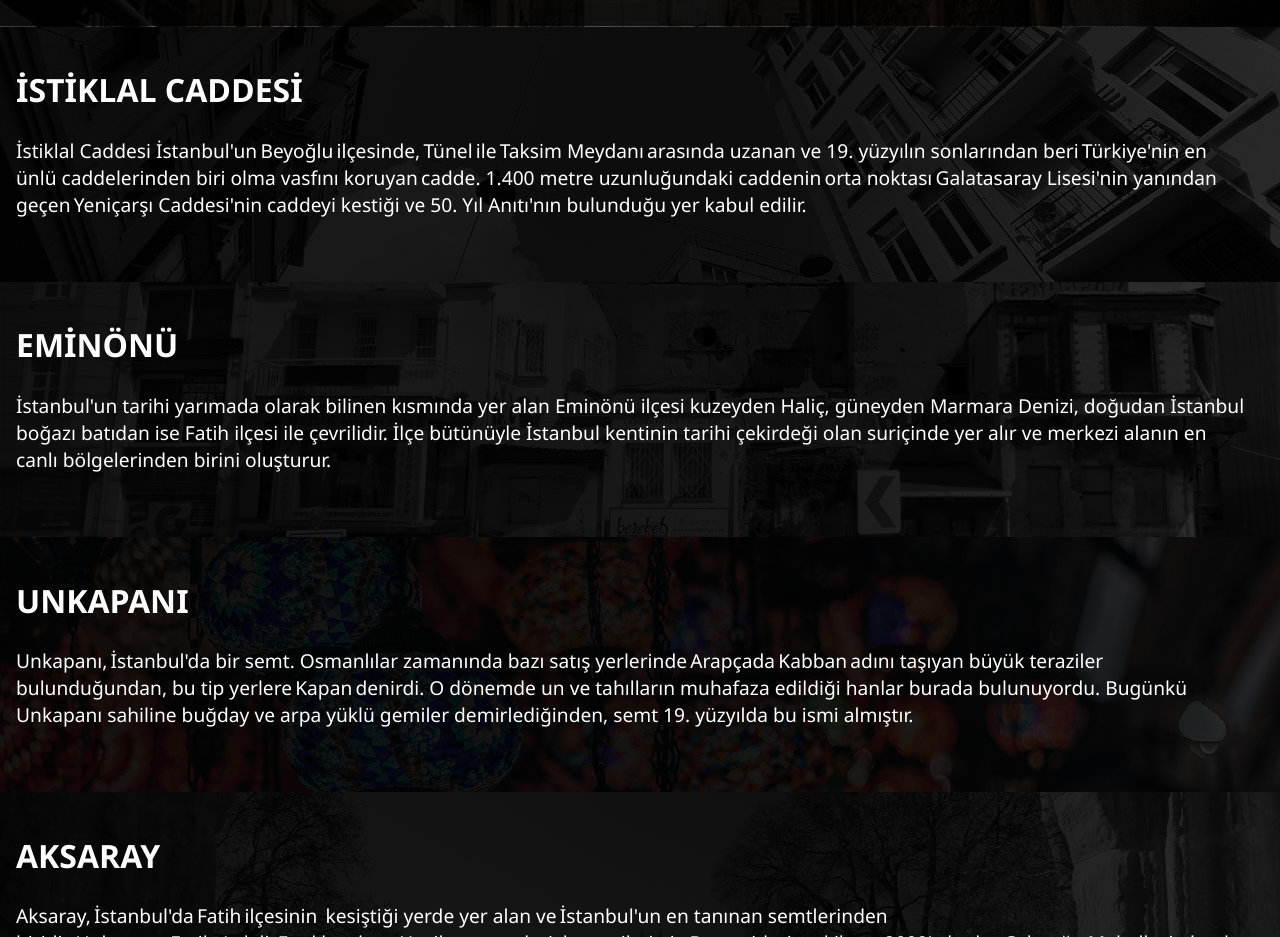
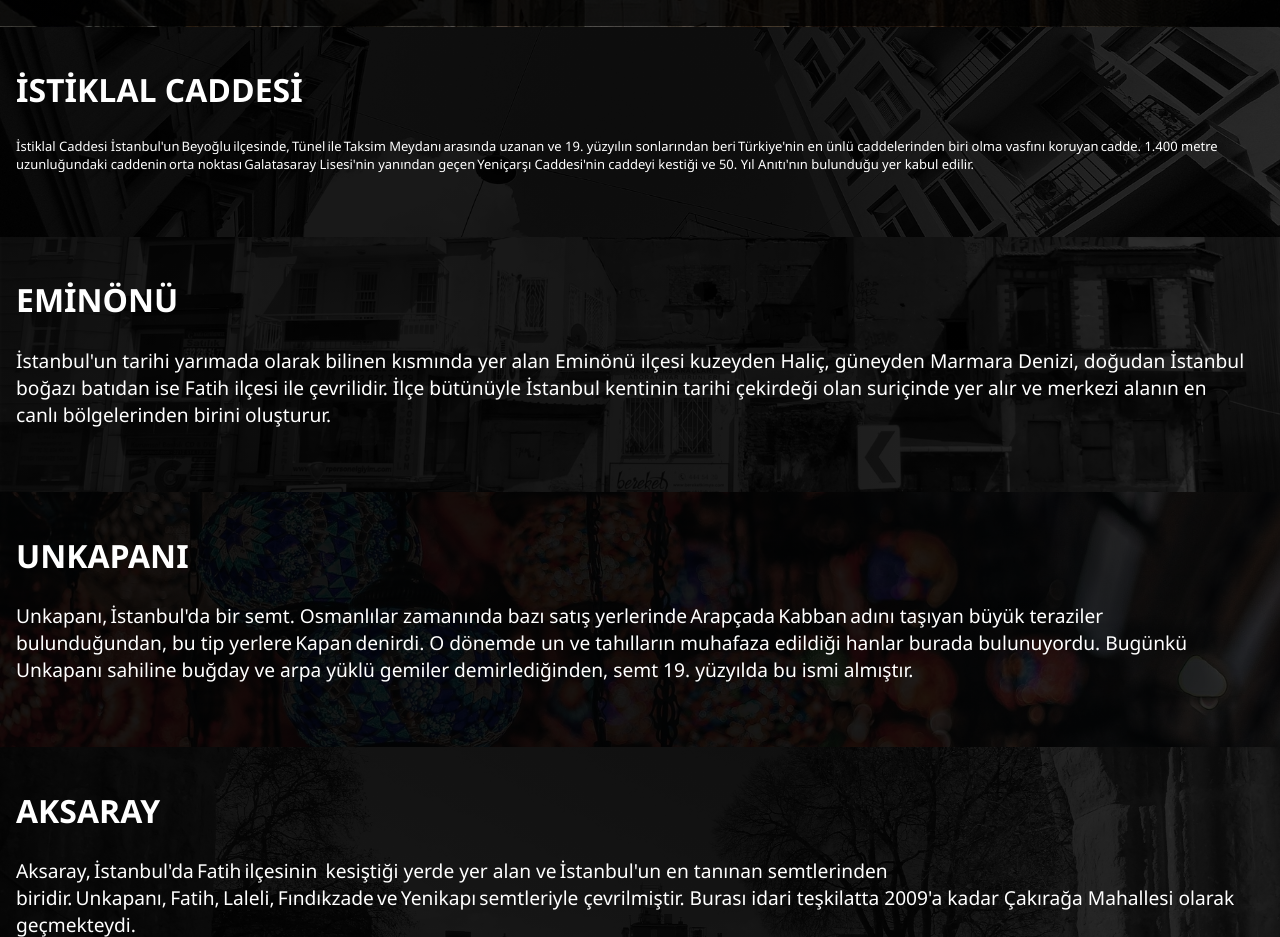
Before and after one commit to defineninizindeistanbul/defineninizindeistanbul.github.io, a plain HTML site: page two.html in a window 1280 px wide. Shown: the part 980-1917 px from the top of the page. Drawn offline with Linux system fonts and the light colour scheme.

Commit message:
fixed text sizing

```diff
--- a/two.html
+++ b/two.html
@@ -62,11 +62,11 @@
             style="background-image: linear-gradient(90deg, rgba(0,0,0,0.9) 60%, rgba(0,0,0,0.8) 100%), url(images/splash/istiklalcaddesi.jpg); padding-bottom: 4rem;">
             <div class="sections-section-text">
                 <h1>İSTİKLAL CADDESİ</h1>
-                <h2 style="margin-bottom: 0rem;">İstiklal Caddesi İstanbul'un Beyoğlu ilçesinde, Tünel ile Taksim
+                <h2 style="margin-bottom: 0rem; font-size: small;">İstiklal Caddesi İstanbul'un Beyoğlu ilçesinde, Tünel ile Taksim
                     Meydanı arasında uzanan ve 19. yüzyılın sonlarından beri Türkiye'nin en ünlü caddelerinden biri olma
                     vasfını koruyan cadde. 1.400 metre uzunluğundaki caddenin orta noktası Galatasaray Lisesi'nin
                     yanından geçen Yeniçarşı Caddesi'nin caddeyi kestiği ve 50. Yıl Anıtı'nın bulunduğu yer kabul
-                    edilir. </h2>
+                    edilir.</h2>
             </div>
         </section>
 
```
